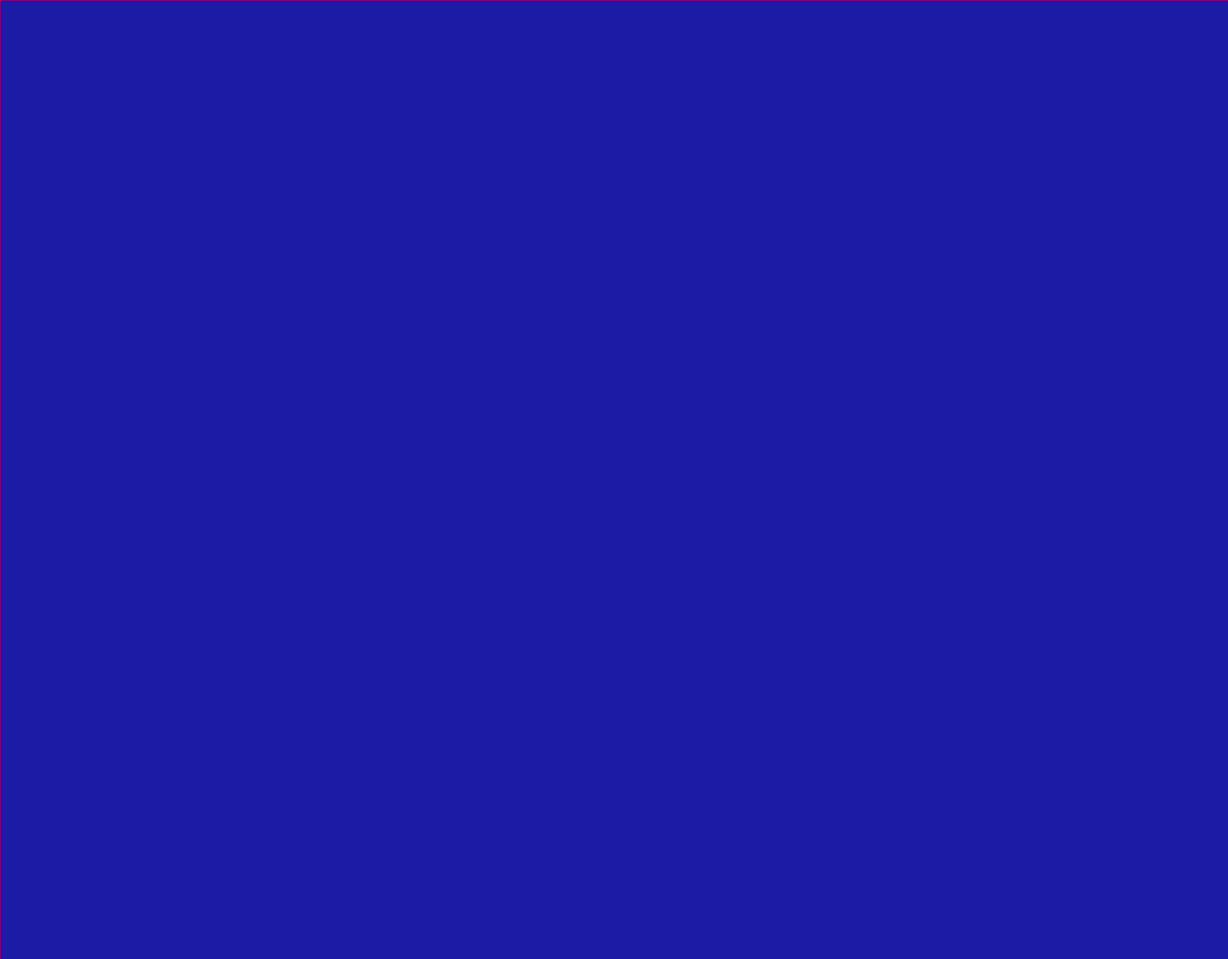
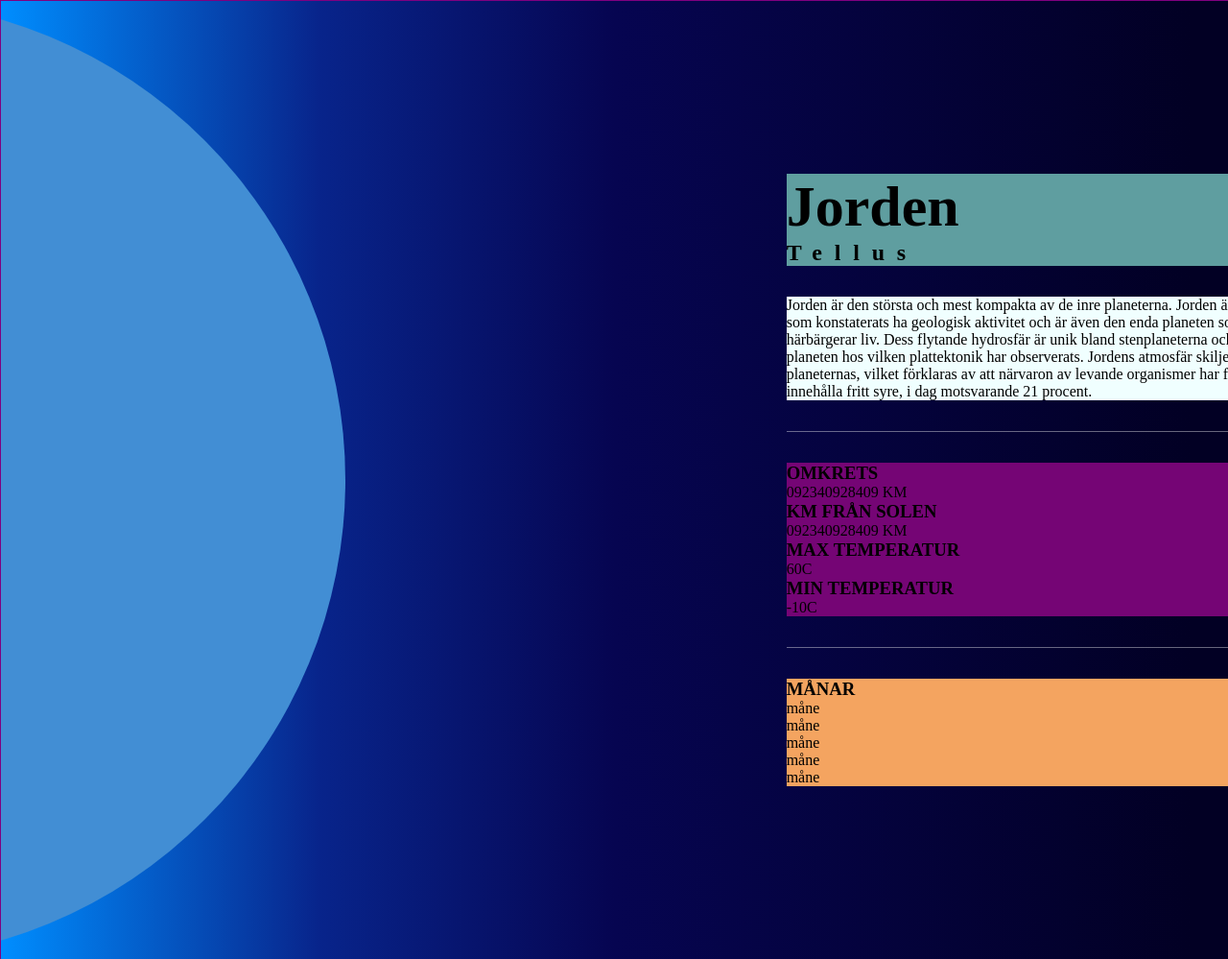
Before and after one commit to cozyhorse/Solaris, a plain HTML site: page planet.html in a window 1280 px wide. Shown: the top 999 px of the page at 96% size. Drawn offline with Linux system fonts and the light colour scheme; no server answers.

Commit message:
added info page and some css

```diff
--- /dev/null
+++ b/info.css
@@ -0,0 +1,84 @@
+*{
+    margin: 0;
+    padding: 0;
+    box-sizing:border-box;
+}
+
+body {
+    background: rgb(2,0,36);
+    background: linear-gradient(270deg, rgba(2,0,36,1) 3%, rgba(6,5,81,1) 50%, rgba(8,36,139,1) 74%, rgba(0,142,255,1) 100%);
+    margin: auto;
+    width: 1920px;
+    height: 1000px;
+    overflow: hidden;
+
+}
+
+
+li {
+    list-style-type: none;
+}
+
+h1{
+    font-size: 3.75rem;
+}
+
+h2{
+   font-size: 24px;
+   letter-spacing: 0.8rem;
+}
+
+.line{
+    width: 100%;
+    background: rgba(255, 255, 255, 0.4);
+    height: 2px;
+}
+
+.info-wrapper{
+    width: 640px;
+    height: 638px;
+    display: flex;
+    flex-direction: column;
+    gap: 2rem;
+
+
+}
+
+.data-wrapper{
+    background: rgb(117, 5, 117);
+}
+
+.moon-wrapper{
+    background: sandybrown;
+}
+
+
+.header{
+    background: cadetblue;
+}
+
+.desc-wrapper{
+    background: azure;
+}
+
+.wrapper{
+    width: 100%;
+    height: 100%;
+    border: solid chartreuse 1px;
+    border: solid purple 1px;
+    display: flex;
+    justify-content: space-evenly;
+    align-items: center;
+    overflow: hidden;
+}
+
+
+.blue-sun{
+    background: rgba(66, 142, 212, 1) ;
+    width: 1000px;
+    height: 1000px;
+    border-radius: 50%;
+    margin-left: -1100px;
+
+
+}
--- a/planet.html
+++ b/planet.html
@@ -4,21 +4,67 @@
     <meta charset="UTF-8">
     <meta name="viewport" content="width=device-width, initial-scale=1.0">
     <title>Document</title>
-    <link rel="stylesheet" href="style.css">
+    <link rel="stylesheet" href="info.css">
 </head>
 <body>
     <div class="wrapper">
-        <header class="header">
-            <h1 class="planet-name"></h1>
-            <h2 class="planet-latin-name"></h2>
-        </header>
-        <article>
-            <p class="description">
+        <div class="blue-sun"></div>
 
-            </p>
-        </article>
+        <section class="info-wrapper">
+
+            <header class="header">
+                <h1 class="planet-name">Jorden</h1>
+                <h2 class="planet-latin-name">Tellus</h2>
+            </header>
+
+            <article class="desc-wrapper">
+                <p class="description">
+                    Jorden är den största och mest kompakta av de inre planeterna. Jorden är den enda av planeterna som konstaterats ha geologisk aktivitet och är även den enda planeten som med säkerhet härbärgerar liv. Dess flytande hydrosfär är unik bland stenplaneterna och jorden är också den enda planeten hos vilken plattektonik har observerats. Jordens atmosfär skiljer sig markant från de andra planeternas, vilket förklaras av att närvaron av levande organismer har förändrat atmosfären till att innehålla fritt syre, i dag motsvarande 21 procent.
+                </p>
+            </article>
+
+            <div class="line"></div>
+
+            <div class="data-wrapper">
+            <section>
+                <h3>OMKRETS</h3>
+                <span class="circumference">092340928409 KM</span>
+            </section>
+            <section>
+                <h3>KM FRÅN SOLEN</h3>
+                <span class="from-sun">092340928409 KM</span>
+            </section>
+            <section>
+                <h3>MAX TEMPERATUR</h3>
+                <span class="max-temp">60C</span>
+            </section>
+            <section>
+                <h3>MIN TEMPERATUR</h3>
+                <span class="min-temp">-10C</span>
+            </section>
+        </div>
+
+        <div class="line"></div>
+
+        <section class="moon-wrapper">
+            <h3>MÅNAR</h3>
+            <ul class="moons">
+                <li>måne</li>
+                <li>måne</li>
+                <li>måne</li>
+                <li>måne</li>
+                <li>måne</li>
+            </ul>
+        </section>
+
+
+
+        </section>
+
+
 
     </div>
+
 
 </body>
 <script src="main.js"></script>
```
